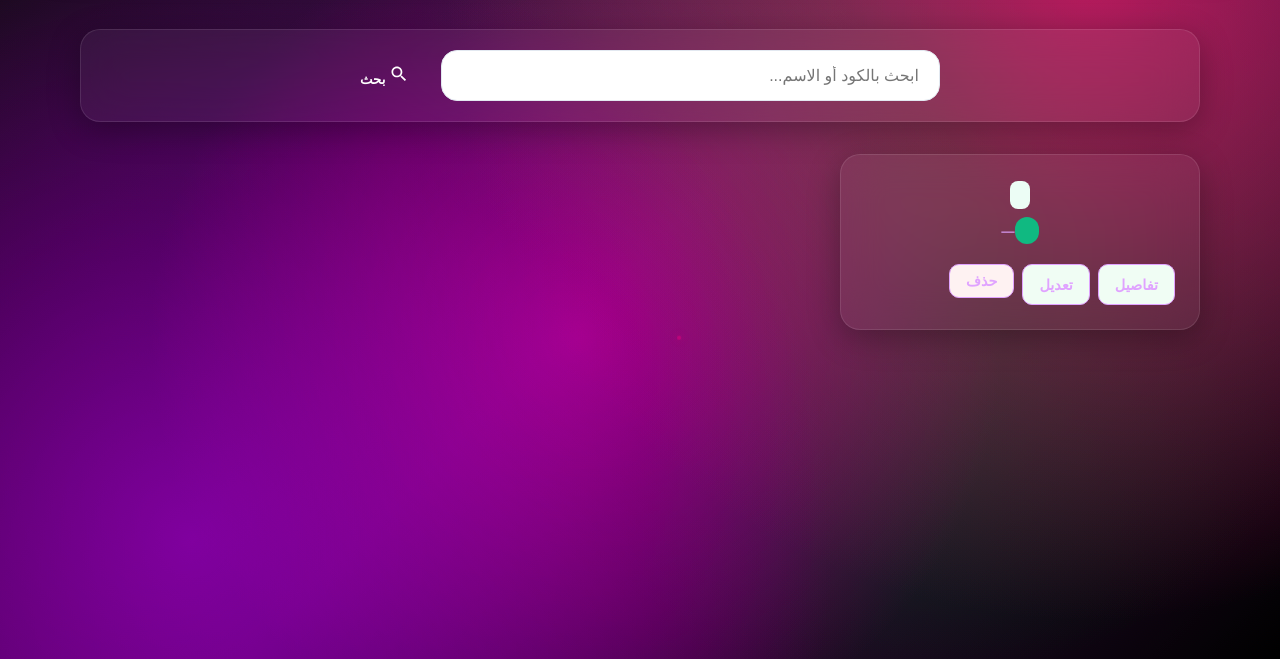
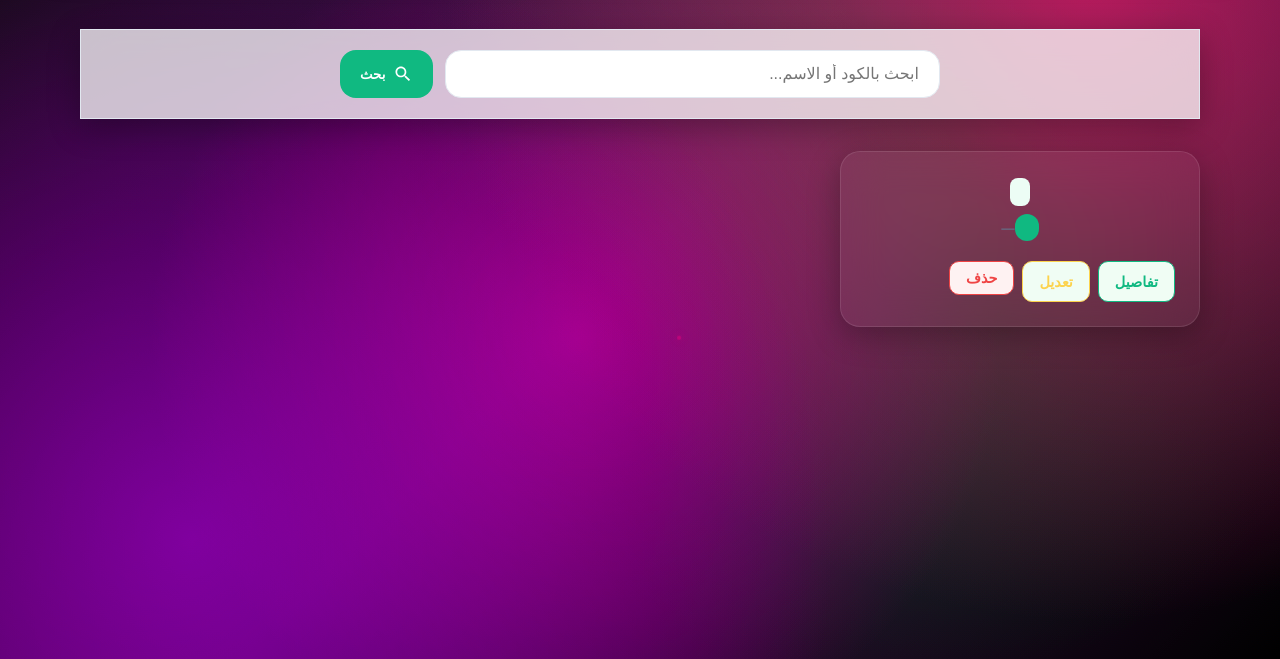
Before and after one commit to engcof/cof, a plain HTML site: page index.html in a window 1280 px wide. Shown: the part 141-800 px from the top of the page. Drawn offline with Linux system fonts and the light colour scheme.

Commit message:
style.css

```diff
--- a/style.css
+++ b/style.css
@@ -5,6 +5,26 @@
      padding: 0;
      box-sizing: border-box;
      direction: rtl;
+}
+/* === الألوان الرسمية  === */
+:root {
+  --bg: #ffffff;
+  --text: #0f172a;
+  --text-light: #64748b;
+  --text-lighter: #94a3b8;
+  --border: #e2e8f0;
+  --glass: rgba(255, 255, 255, 0.75);
+  --glass-strong: rgba(255, 255, 255, 0.92);
+  --accent: #10b981;
+  --accent-hover: #059669;
+  --edit: #fcd34d;
+  --edit-hover: #f59e0b;
+  --danger:#ef4444;
+  --danger-hover:#dc2626;
+  --shadow:0 8px 32px rgba(0,0,0,0.08);
+  --radius: 16px;
+  --radius-sm: 12px;
+  --transition: all 0.3s cubic-bezier(0.4, 0, 0.2, 1);
 }
 body {
      font-family: 'Arail', 'Segoe UI', -apple-system, BlinkMacSystemFont, system-ui, sans-serif;
@@ -548,10 +568,14 @@ main {
     margin-bottom: 32px;
 }
 /* === 2. تنسيق شريط البحث (Search Bar) === */
+/* شريط البحث */
 .search-bar {
     margin-bottom: 32px;
     padding: 20px;
-    border-radius: 20px;
+    border-radius: var(--radius-lg);
+    background: var(--glass); /* استخدام كلاس الزجاج */
+    backdrop-filter: blur(20px);
+    border: 1px solid var(--border);
 }
 .search-form {
     display: flex;
@@ -559,37 +583,45 @@ main {
     max-width: 600px;
     margin: 0 auto;
 }
-.search-form input[type="text"]  {
+.search-form input {
     flex: 1;
+    /* تطبيق خصائص الإدخال الأساسية يدوياً */
     padding: 14px 20px;
-    border: 1px solid #e2e8f0;
-    border-radius: 16px;
+    border: 1px solid var(--border);
+    border-radius: var(--radius);
     font-size: 1rem;
     background: white;
+    transition: var(--transition);
 }
 .search-form input:focus {
     outline: none;
     border-color: var(--accent);
-    box-shadow: 0 0 0 4px rgba(16,185,129,0.15);
+    box-shadow: 0 0 0 4px rgba(16, 185, 129, 0.15);
 }
 .search-btn {
     background: var(--accent);
     color: white;
     border: none;
     padding: 14px 20px;
-    border-radius: 16px;
+    border-radius: var(--radius);
     cursor: pointer;
+    display: flex;
     align-items: center;
     gap: 8px;
     font-weight: 600;
+    transition: var(--transition);
+}
+.search-btn:hover {
+    background: var(--accent-hover);
 }
 .clear-search {
     display: block;
     text-align: center;
     margin-top: 12px;
-    color: var(--danger);
+    color: var(--accent);
     font-size: 0.95rem;
 }
+
 /* === 3. تنسيق بطاقات الأعضاء (Grid) === */
 .members-list {
     display: grid;
```
